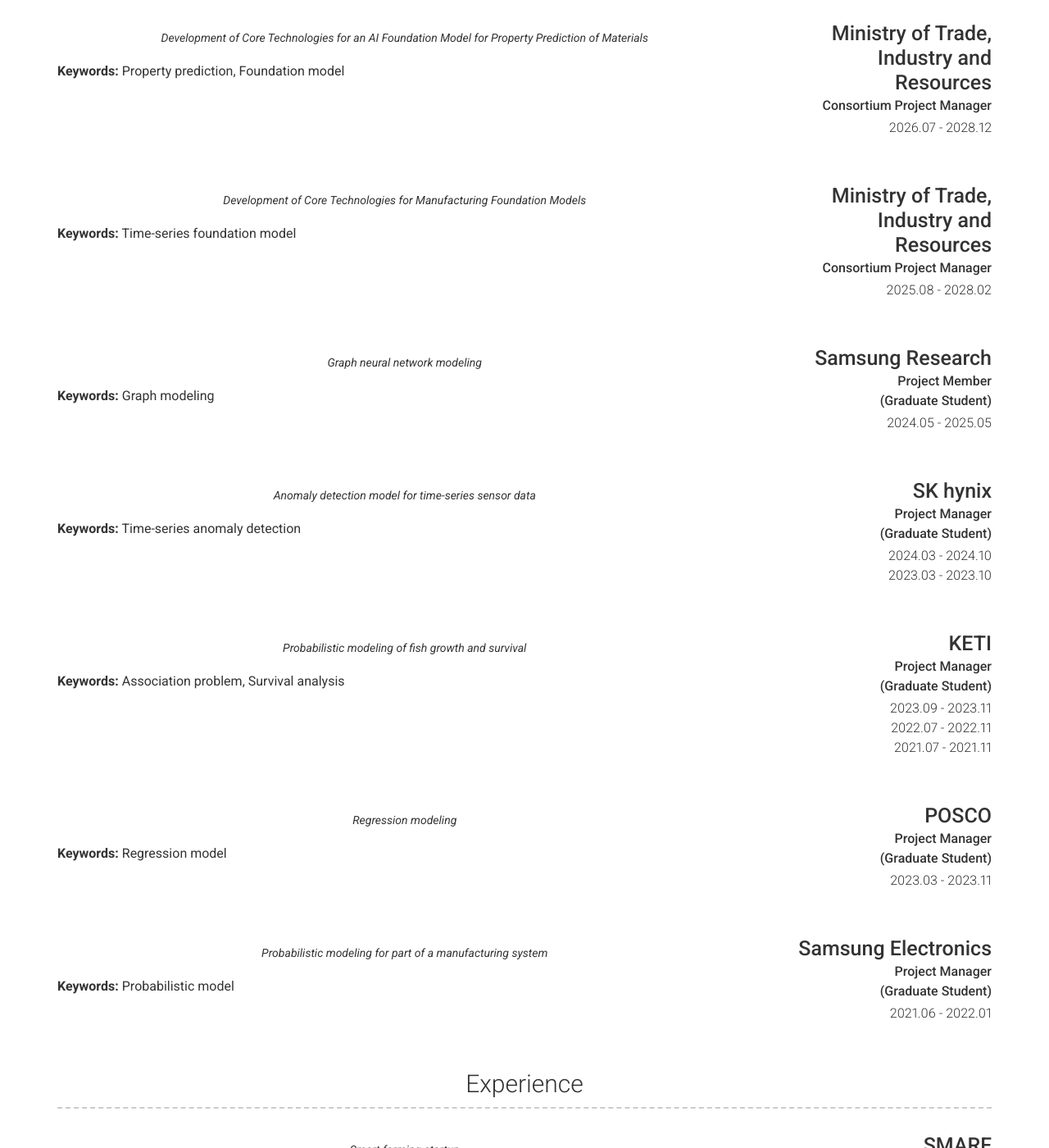
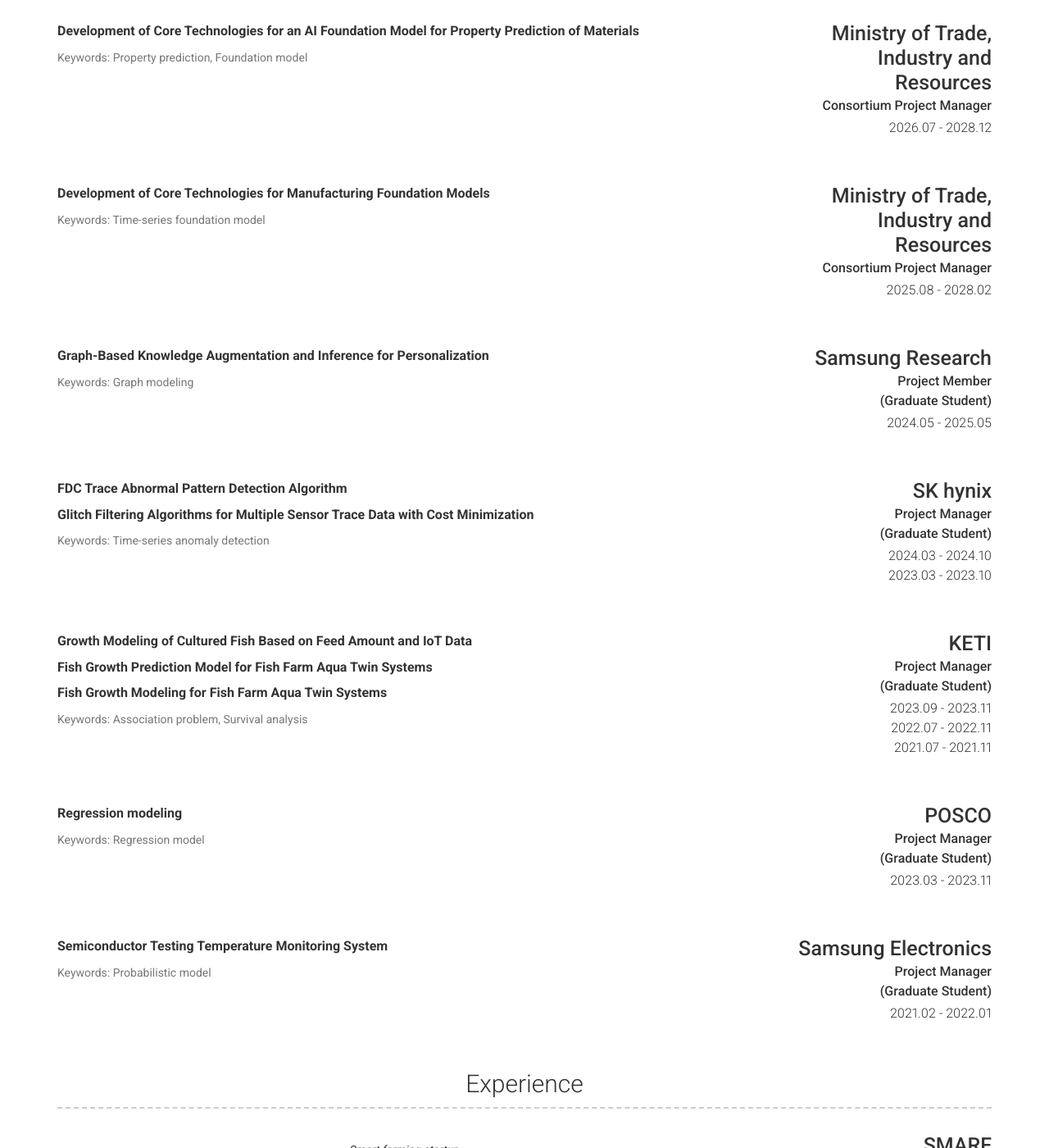
Before and after one commit to jongwonKim-1997/CV, a Jekyll site: the page built from index.md, in a window 1280 px wide and 1400 px high, scrolled down 601 px. Shown: the whole window at 82% size. Built offline with Jekyll 4.4.1, drawn with Linux system fonts in a browser that asks for light colours; nearby versions of some CDN libraries.

Commit message:
Revise project details and keywords in _config.yml
Updated project descriptions and keywords in _config.yml.

```diff
--- a/_config.yml
+++ b/_config.yml
@@ -66,42 +66,40 @@
         sub_title: Consortium Project Manager
         caption:
           2026.07 - 2028.12
-        quote: >
-           Development of Core Technologies for an AI Foundation Model for Property Prediction of Materials
         description: | # this will include new lines to allow paragraphs
-          **Keywords:** Property prediction, Foundation model
+          **Development of Core Technologies for an AI Foundation Model for Property Prediction of Materials**
 
+          <span style="color:#777; font-size:1.4rem">Keywords: Property prediction, Foundation model</span>
       - layout: right
         title: Ministry of Trade, Industry and Resources
         sub_title: Consortium Project Manager
         caption:
           2025.08 - 2028.02
-        quote: >
-           Development of Core Technologies for Manufacturing Foundation Models
         description: | # this will include new lines to allow paragraphs
-          **Keywords:** Time-series foundation model
+          **Development of Core Technologies for Manufacturing Foundation Models**
 
+          <span style="color:#777; font-size:1.4rem">Keywords: Time-series foundation model</span>
       - layout: right
         title: Samsung Research
         sub_title: Project Member<br>(Graduate Student)
         caption:
           2024.05 - 2025.05
-        quote: >
-           Graph neural network modeling
         description: | # this will include new lines to allow paragraphs
-          **Keywords:** Graph modeling
+          **Graph-Based Knowledge Augmentation and Inference for Personalization**
 
+          <span style="color:#777; font-size:1.4rem">Keywords: Graph modeling</span>
       - layout: right
         title: SK hynix
         sub_title: Project Manager<br>(Graduate Student)
         caption:
           2024.03 - 2024.10<br>
           2023.03 - 2023.10
-        quote: >
-           Anomaly detection model for time-series sensor data
         description: | # this will include new lines to allow paragraphs
-          **Keywords:** Time-series anomaly detection
+          **FDC Trace Abnormal Pattern Detection Algorithm**
 
+          **Glitch Filtering Algorithms for Multiple Sensor Trace Data with Cost Minimization**
+
+          <span style="color:#777; font-size:1.4rem">Keywords: Time-series anomaly detection</span>
       - layout: right
         title: KETI
         sub_title: Project Manager<br>(Graduate Student)
@@ -109,31 +107,32 @@
           2023.09 - 2023.11<br>
           2022.07 - 2022.11<br>
           2021.07 - 2021.11
-        quote: >
-           Probabilistic modeling of fish growth and survival
         description: | # this will include new lines to allow paragraphs
-          **Keywords:** Association problem, Survival analysis
+          **Growth Modeling of Cultured Fish Based on Feed Amount and IoT Data**
 
+          **Fish Growth Prediction Model for Fish Farm Aqua Twin Systems**
+
+          **Fish Growth Modeling for Fish Farm Aqua Twin Systems**
+
+          <span style="color:#777; font-size:1.4rem">Keywords: Association problem, Survival analysis</span>
       - layout: right
         title: POSCO
         sub_title: Project Manager<br>(Graduate Student)
         caption:
           2023.03 - 2023.11
-        quote: >
-           Regression modeling
         description: | # this will include new lines to allow paragraphs
-          **Keywords:** Regression model
+          **Regression modeling**
 
+          <span style="color:#777; font-size:1.4rem">Keywords: Regression model</span>
       - layout: right
         title: Samsung Electronics
         sub_title: Project Manager<br>(Graduate Student)
         caption:
-          2021.06 - 2022.01
-        quote: >
-           Probabilistic modeling for part of a manufacturing system
+          2021.02 - 2022.01
         description: | # this will include new lines to allow paragraphs
-          **Keywords:** Probabilistic model
+          **Semiconductor Testing Temperature Monitoring System**
 
+          <span style="color:#777; font-size:1.4rem">Keywords: Probabilistic model</span>
       #- layout: left
       #  border: weak  # Value of `weak` will display a weak border below this item. # Any
       #                # other value (or no value) means no border will be displayed
```
